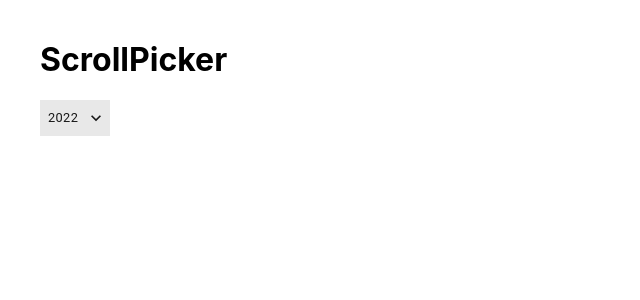
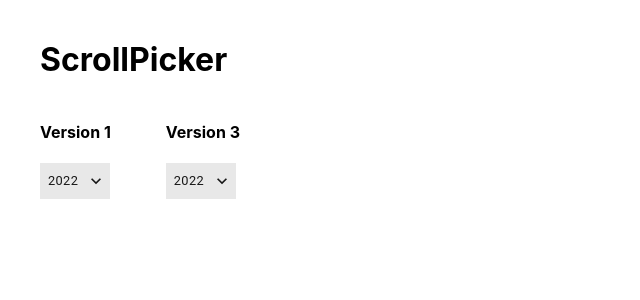
Before and after one commit to clemgat33/scrollpicker, a Next.js app: page / in a window 1280 px wide. Shown: the top 300 px of the page, without its empty margins (0-640 px from the left). Built offline with nearby package versions, Linux system fonts and the light colour scheme.

Commit message:
add touchestart

```diff
--- /dev/null
+++ b/components/Pickers.tsx
@@ -0,0 +1,71 @@
+import React from "react";
+import { makeStyles, Button } from "@material-ui/core";
+import KeyboardArrowDownIcon from "@material-ui/icons/KeyboardArrowDown";
+import ModalSelect from "./modalSelect/ModalSelect";
+
+const Pickers: React.FC = () => {
+  const classes = useStyles();
+  const initialValue = new Date();
+
+  const [year, setYear] = React.useState(initialValue ? initialValue.getFullYear() : 0);
+  const [openv1, setOpenv1] = React.useState<boolean>(false);
+  const [openv3, setOpenv3] = React.useState<boolean>(false);
+
+  const years = [...Array(100)].map((_, i) => (new Date().getFullYear() - 18 - i).toString());
+
+  return (
+    <div className={classes.wrapper}>
+      <div>
+        <h4>Version 1</h4>
+        <ModalSelect
+          open={openv1}
+          handleClose={() => setOpenv1(false)}
+          options={years.map(option => ({ value: option }))}
+          initialValue={year ? year.toString() : years[0]}
+          handleSelectChange={value => setYear(parseInt(value))}
+          size="small"
+        />
+        <Button className={classes.buttonSelect} onClick={() => setOpenv1(true)} endIcon={<KeyboardArrowDownIcon />}>
+          {year !== 0 ? year.toString() : "Year" ?? "-"}
+        </Button>
+      </div>
+      <div>
+        <h4>Version 3</h4>
+        <ModalSelect
+          open={openv3}
+          handleClose={() => setOpenv3(false)}
+          options={years.map(option => ({ value: option }))}
+          initialValue={year ? year.toString() : years[0]}
+          handleSelectChange={value => setYear(parseInt(value))}
+          size="small"
+          version={3}
+        />
+        <Button className={classes.buttonSelect} onClick={() => setOpenv3(true)} endIcon={<KeyboardArrowDownIcon />}>
+          {year !== 0 ? year.toString() : "Year" ?? "-"}
+        </Button>
+      </div>
+    </div>
+  );
+};
+
+export default Pickers;
+
+const useStyles = makeStyles(theme => ({
+  wrapper: {
+    display: "flex",
+    width: 200,
+    justifyContent: "space-between",
+  },
+  buttonSelect: {
+    textTransform: "none",
+    borderRadius: 0,
+    height: 36,
+    background: "rgba(0, 0, 0, 0.09)",
+    color: "rgba(0,0,0,0.9)",
+    fontSize: ".8rem",
+    fontWeight: 400,
+    "&& > span": {
+      justifyContent: "space-between",
+    },
+  },
+}));
--- a/components/modalSelect/ModalSelect.tsx
+++ b/components/modalSelect/ModalSelect.tsx
@@ -3,6 +3,7 @@ import { Dialog, DialogContent, makeStyles } from "@material-ui/core";
 import CloseIcon from "@material-ui/icons/Close";
 import CustomButton from "../CustomButton";
 import ScrollPicker from "./ScrollPicker";
+import ScrollPickerV3 from "./ScrollPicker_v3";
 
 interface IProps {
   open: boolean;
@@ -12,6 +13,7 @@ interface IProps {
   handleSelectChange: (v: string) => void;
   size: "small" | "large";
   specialType?: "countries" | "logos";
+  version?: 1 | 3;
 }
 
 const ModalSelect: React.FC<IProps> = ({
@@ -22,6 +24,7 @@ const ModalSelect: React.FC<IProps> = ({
   handleSelectChange,
   size,
   specialType,
+  version,
 }) => {
   const classes = useStyles();
 
@@ -69,6 +72,15 @@ const ModalSelect: React.FC<IProps> = ({
           style={size === "small" ? { width: 100 } : { width: 200 }}
           className={classes.wrapper}
         >
+          {version === 3 ? (
+            <ScrollPickerV3
+              elements={options}
+              selectedValue={value}
+              handleSelect={handleSelect}
+              handleSelectAndClose={handleSelectAndClose}
+              specialType={specialType}
+            />
+          ) : (
             <ScrollPicker
               elements={options}
               selectedValue={value}
@@ -76,6 +88,7 @@ const ModalSelect: React.FC<IProps> = ({
               handleSelectAndClose={handleSelectAndClose}
               specialType={specialType}
             />
+          )}
         </div>
         <div
           className={classes.button}
--- a/components/modalSelect/ScrollPicker_v3.tsx
+++ b/components/modalSelect/ScrollPicker_v3.tsx
@@ -21,9 +21,7 @@ const ScrollPicker: React.FC<IProps> = ({
 }) => {
   const classes = useStyles();
 
-  const initialScrollTop = selectedValue
-    ? elements.map((elem) => elem.value).indexOf(selectedValue) * 30
-    : 0;
+  const initialScrollTop = selectedValue ? elements.map(elem => elem.value).indexOf(selectedValue) * 30 : 0;
 
   const scrollerRef = React.useRef<HTMLDivElement>(null);
   let scrollbar: Scrollbar;
@@ -36,7 +34,7 @@ const ScrollPicker: React.FC<IProps> = ({
   };
 
   const options = {
-    damping: 0.07,
+    damping: 0.1,
     plugins: {
       overscroll: { ...overscrollOptions },
     },
@@ -57,11 +55,7 @@ const ScrollPicker: React.FC<IProps> = ({
       scrollbar = Scrollbar.init(scrollerRef.current, options);
       scrollbar.scrollTop = initialScrollTop;
       scrollbar.addListener(listenerScrollbar);
-      if (scrollerRef.current?.firstChild)
-        styleChildren(
-          scrollerRef.current.children[0].children,
-          initialScrollTop
-        );
+      if (scrollerRef.current?.firstChild) styleChildren(scrollerRef.current.children[0].children, initialScrollTop);
     }
   };
 
@@ -70,8 +64,7 @@ const ScrollPicker: React.FC<IProps> = ({
     scrollbar.scrollTop = closestPoint;
     const value = getSelectedValue(closestPoint);
     handleSelect(value);
-    if (scrollerRef.current?.firstChild)
-      styleChildren(scrollerRef.current.children[0].children, closestPoint);
+    if (scrollerRef.current?.firstChild) styleChildren(scrollerRef.current.children[0].children, closestPoint);
   };
 
   const getClosestPoint = (offsetY: number, isOnClick?: boolean) => {
@@ -111,17 +104,23 @@ const ScrollPicker: React.FC<IProps> = ({
     isMoving: false,
   };
 
+  const onTouchStart = (event: React.TouchEvent) => {
+    const { clientY } = event.touches[0];
+    handleDown(clientY);
+  };
   const onMouseDown = (event: { clientY: number }) => {
+    handleDown(event.clientY);
+  };
+
+  const handleDown = (clientY: number) => {
     if (scrollbar && scrollerRef.current) {
       // Save the position at the moment the user presses down
-      var br = document
-        .getElementById("scroll_picker")
-        ?.getBoundingClientRect();
+      var br = document.getElementById("scroll_picker")?.getBoundingClientRect();
       initialPosition = {
         ...initialPosition,
         scrollTop: scrollbar.scrollTop,
-        mouseY: event.clientY,
-        offsetY: event.clientY - (br?.top ?? 0),
+        mouseY: clientY,
+        offsetY: clientY - (br?.top ?? 0),
       };
 
       scrollerRef.current.style.cursor = "grabbing";
@@ -175,28 +174,20 @@ const ScrollPicker: React.FC<IProps> = ({
     children[offsetY / 30 + 6].setAttribute("data-selected", "3");
   };
 
-  const emptyElems: { value: string; logo?: string }[] = [...Array(3)].map(
-    () => ({ value: "" })
-  );
+  const emptyElems: { value: string; logo?: string }[] = [...Array(3)].map(() => ({ value: "" }));
 
   const elementsWithEmpty = [...emptyElems, ...elements, ...emptyElems];
 
   const items = (
-    <div
-      ref={scrollerRef}
-      className={classes.elements}
-      onMouseDown={onMouseDown}
-    >
-      {elementsWithEmpty.map((elem) => (
+    <div ref={scrollerRef} className={classes.elements} onMouseDown={onMouseDown} onTouchStart={onTouchStart}>
+      {elementsWithEmpty.map(elem => (
         <div key={elem.value} className={classes.element}>
           {!specialType ? (
             elem.value
           ) : (
             <>
               {specialType === "countries" && elem.value}
-              {specialType === "logos" && elem.logo && (
-                <img src={elem.logo} alt={elem.value} />
-              )}
+              {specialType === "logos" && elem.logo && <img src={elem.logo} alt={elem.value} />}
             </>
           )}
         </div>
--- a/package.json
+++ b/package.json
@@ -11,6 +11,7 @@
     "@material-ui/core": "^4.12.3",
     "@material-ui/icons": "^4.11.2",
     "next": "12.1.0",
+    "prettier": "^2.5.1",
     "react": "17.0.2",
     "react-dom": "17.0.2",
     "smooth-scrollbar": "^8.7.4"
--- a/pages/index.tsx
+++ b/pages/index.tsx
@@ -1,58 +1,13 @@
 import React from "react";
-import { makeStyles, Button } from "@material-ui/core";
-import KeyboardArrowDownIcon from "@material-ui/icons/KeyboardArrowDown";
-import ModalSelect from "../components/modalSelect/ModalSelect";
+import Pickers from "../components/Pickers";
 
 const Home: React.FC = () => {
-  const classes = useStyles();
-  const initialValue = new Date();
-
-  const [year, setYear] = React.useState(
-    initialValue ? initialValue.getFullYear() : 0
-  );
-  const [open, setOpen] = React.useState<boolean>(false);
-
-  const years = [...Array(100)].map((_, i) =>
-    (new Date().getFullYear() - 18 - i).toString()
-  );
-
   return (
     <div style={{ margin: 40 }}>
       <h1>ScrollPicker</h1>
-      <div>
-        <ModalSelect
-          open={open}
-          handleClose={() => setOpen(false)}
-          options={years.map((option) => ({ value: option }))}
-          initialValue={year ? year.toString() : years[0]}
-          handleSelectChange={(value) => setYear(parseInt(value))}
-          size="small"
-        />
-        <Button
-          className={classes.buttonSelect}
-          onClick={() => setOpen(true)}
-          endIcon={<KeyboardArrowDownIcon />}
-        >
-          {year !== 0 ? year.toString() : "Year" ?? "-"}
-        </Button>
-      </div>
+      <Pickers />
     </div>
   );
 };
 
 export default Home;
-
-const useStyles = makeStyles((theme) => ({
-  buttonSelect: {
-    textTransform: "none",
-    borderRadius: 0,
-    height: 36,
-    background: "rgba(0, 0, 0, 0.09)",
-    color: "rgba(0,0,0,0.9)",
-    fontSize: ".8rem",
-    fontWeight: 400,
-    "&& > span": {
-      justifyContent: "space-between",
-    },
-  },
-}));
```
Also changed, not shown: 2 other files (tests, documents, lock files or other folders). Lines whose indentation alone changed are shown as unchanged.
